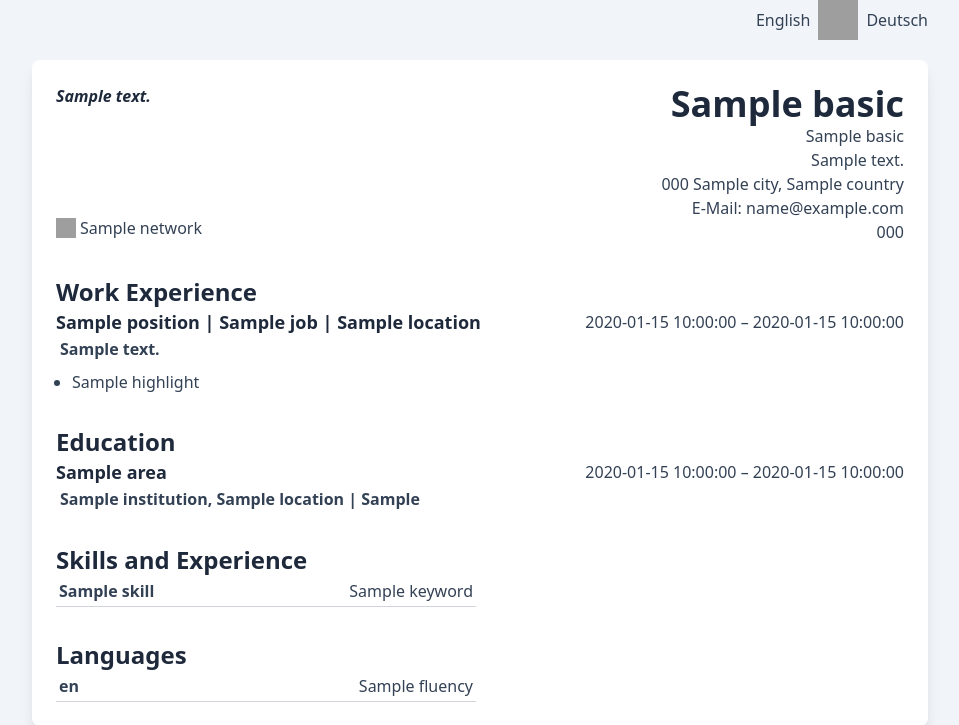
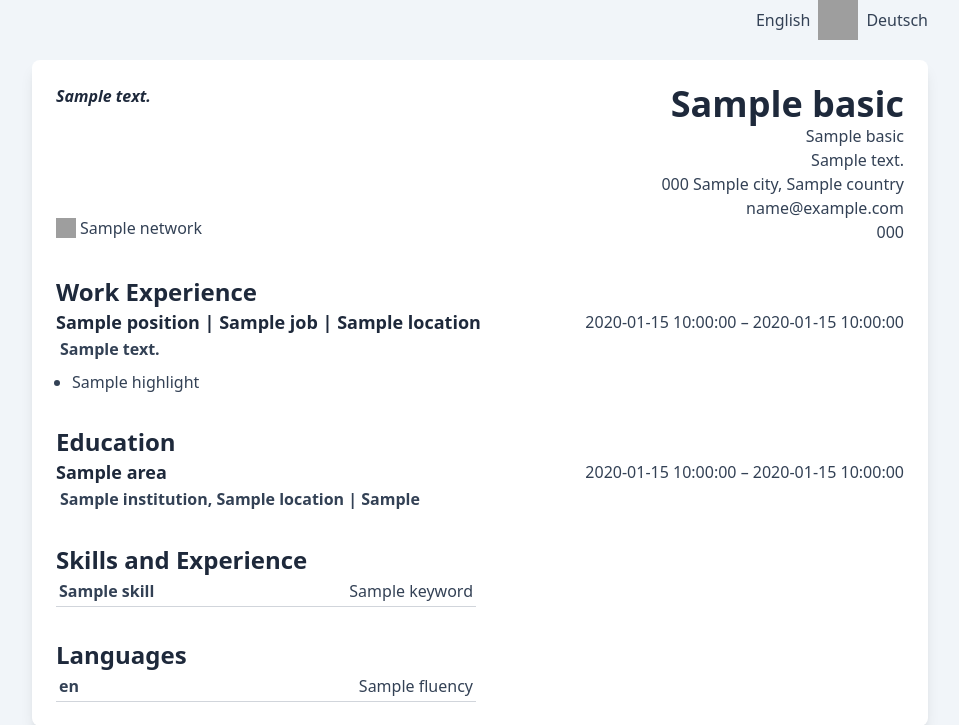
Before and after one commit to frzb/resume, a Python web app: template input/templates/template.j2 in a window 1280 px wide. Shown: the top 725 px of the page, without its empty margins (160-1119 px from the left). Run offline with Jinja, Linux system fonts and the light colour scheme; the template is opened without the code that fills it: most values are stand-ins (such as "Sample title", 1, 10 or a date in 2020); grey boxes are pictures that could not be loaded.

Commit message:
Added mailto and fixed missing whitespaces before |

```diff
--- a/input/templates/template.j2
+++ b/input/templates/template.j2
@@ -93,7 +93,7 @@
                         <p>{{ basics.label }}</p>
                         <p>{{ basics.location.address }}</p>
                         <p>{{ basics.location.postalCode }} {{ basics.location.city }}, {{ basics.location.country }}</p>
-                        <p>E-Mail: {{ basics.email }}</p>
+                        <a class="no-underline" href="mailto:{{ basics.email }}">{{ basics.email }}</a>
                     </div>
                     <p>{{ basics.phone }}</p>
                 </div>
@@ -107,8 +107,8 @@
                             <div class="sm:flex flex-row justify-between items-center">
                                 <h3>
                                     {{ job.position }}
-                                    {% if job.name %}| {{ job.name }}{% endif %}
-                                    {% if job.location %}| {{ job.location }}{% endif %}
+                                    {% if job.name %} | {{ job.name }}{% endif %}
+                                    {% if job.location %} | {{ job.location }}{% endif %}
                                 </h3>
                                 <p>{{ job.startDate }} – {{ job.endDate }}</p>
                             </div>
@@ -132,7 +132,7 @@
                             </div>
                             <p class="font-bold leading-relaxed ml-1 mb-1">
                                 {{ degree.institution }}, {{ degree.location }}
-                                {% if degree.studyType %}| {{ degree.studyType }}{% endif %}
+                                {% if degree.studyType %} | {{ degree.studyType }}{% endif %}
                             </p>
                         </li>
                     {% endfor %}
```
